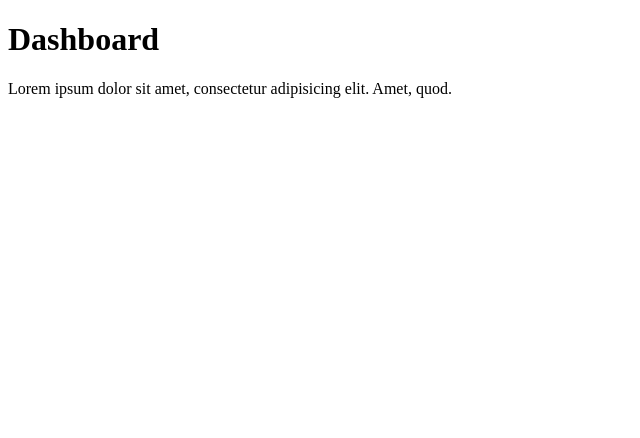
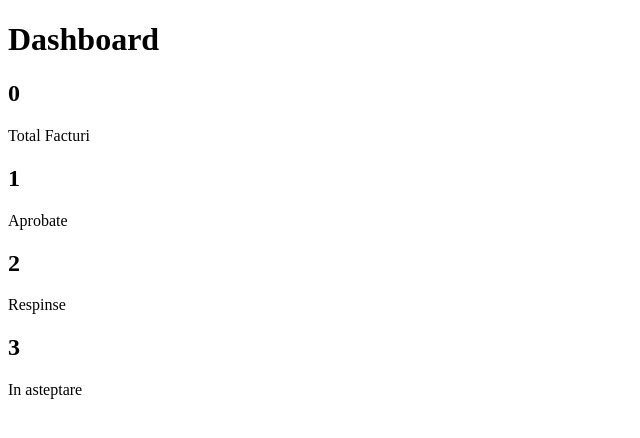
Before and after one commit to Lorean20040912/OCR_AI_PAGE, a React (Vite) app: page / in a window 1280 px wide. Shown: the top 438 px of the page, without its empty margins (0-640 px from the left). Built offline with nearby package versions, Linux system fonts and the light colour scheme.

Commit message:
am creat stats carduri si leam adaugat la dashbroad

```diff
--- a/package.json
+++ b/package.json
@@ -11,7 +11,8 @@
   },
   "dependencies": {
     "react": "^19.2.0",
-    "react-dom": "^19.2.0"
+    "react-dom": "^19.2.0",
+    "react-router-dom": "^7.15.0"
   },
   "devDependencies": {
     "@eslint/js": "^9.39.1",
--- /dev/null
+++ b/src/components/StatsCard.jsx
@@ -0,0 +1,9 @@
+function StatsCard(props) {
+    return (
+     <div>
+       <h2>{props.numar}</h2>
+       <p>{props.titlu}</p>
+     </div>
+    )
+}
+export default StatsCard
--- a/src/pages/Dashboard.jsx
+++ b/src/pages/Dashboard.jsx
@@ -1,8 +1,13 @@
+import StatsCard from "../components/StatsCard"
+
 function Dashboard() {
     return (
      <div>
        <h1>Dashboard</h1>
-         <p>Lorem ipsum dolor sit amet, consectetur adipisicing elit. Amet, quod.</p>
+       <StatsCard numar={0} titlu="Total Facturi"/>
+       <StatsCard numar={1} titlu="Aprobate"/>
+       <StatsCard numar={2} titlu="Respinse"/>
+       <StatsCard numar={3} titlu="In asteptare"/>
      </div>
     )
 }
```
Also changed, not shown: 1 other file (tests, documents, lock files or other folders).
